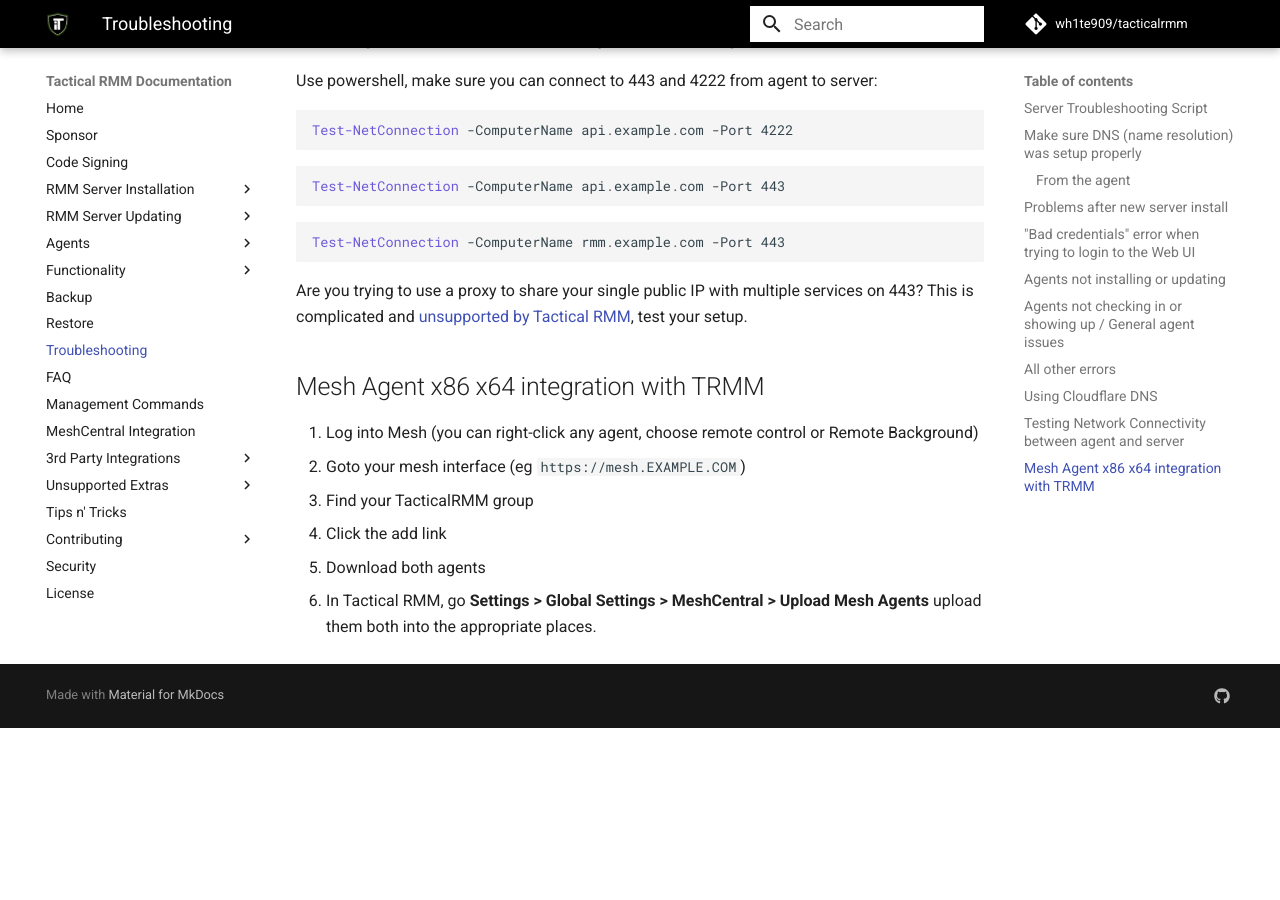
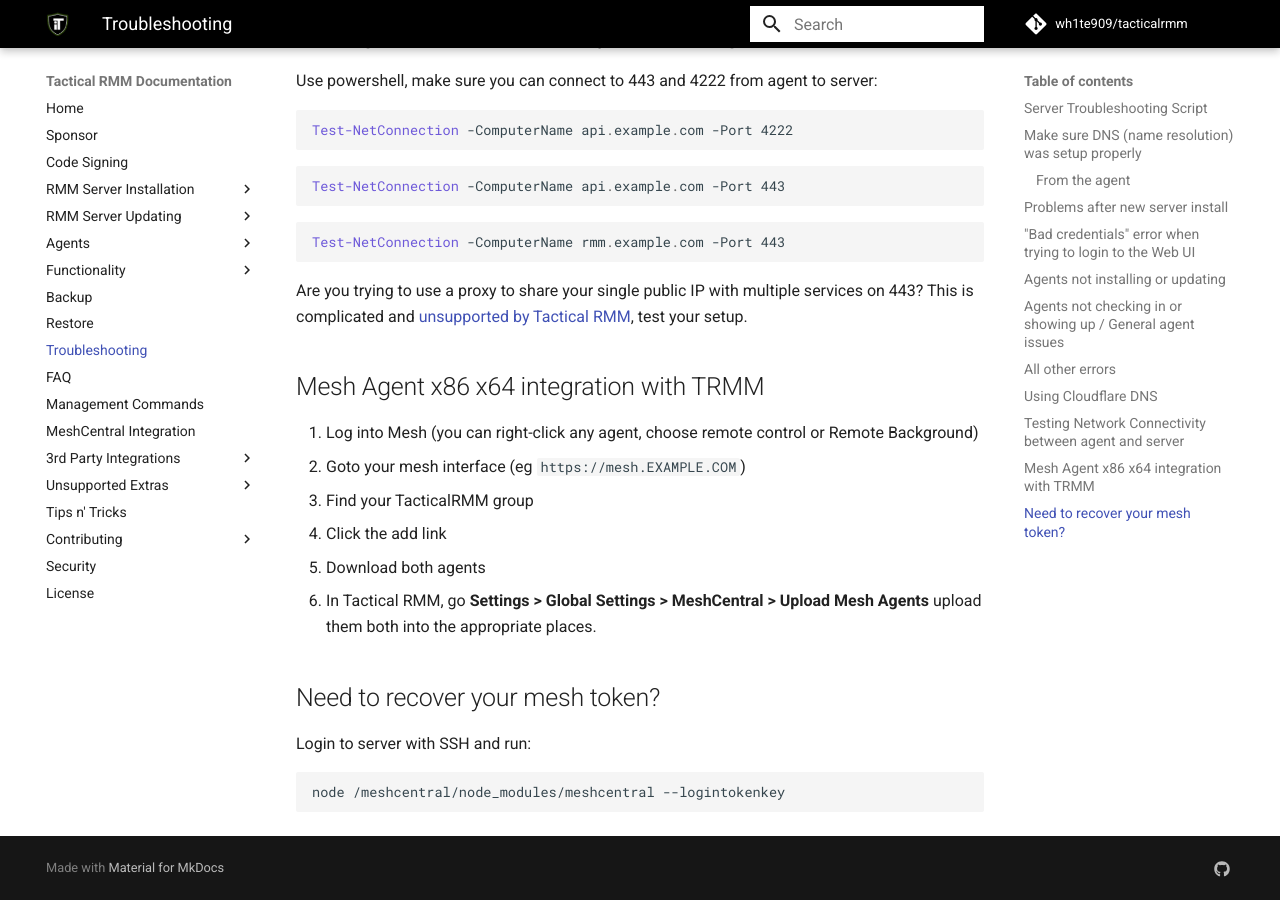
Before and after one commit to amidaware/trmm-docs, an MkDocs documentation site: the page built from docs/docs/troubleshooting.md, in a window 1280 px wide and 900 px high, scrolled down 3595 px. Built offline with MkDocs 1.6.1 and Material for MkDocs 9.7.7, drawn with Linux system fonts in a browser that asks for light colours; comment, search, counter and statistics services are not loaded; before the commit the page ends 4323 px from its top, so only the background shows below that.

Commit message:
docs add mesh token recovery

````diff
--- a/docs/docs/troubleshooting.md
+++ b/docs/docs/troubleshooting.md
@@ -161,3 +161,11 @@
 4. Click the add link
 5. Download both agents
 6. In Tactical RMM, go **Settings > Global Settings > MeshCentral > Upload Mesh Agents** upload them both into the appropriate places.
+
+## Need to recover your mesh token?
+
+Login to server with SSH and run:
+
+```bash
+node /meshcentral/node_modules/meshcentral --logintokenkey
+```
````
